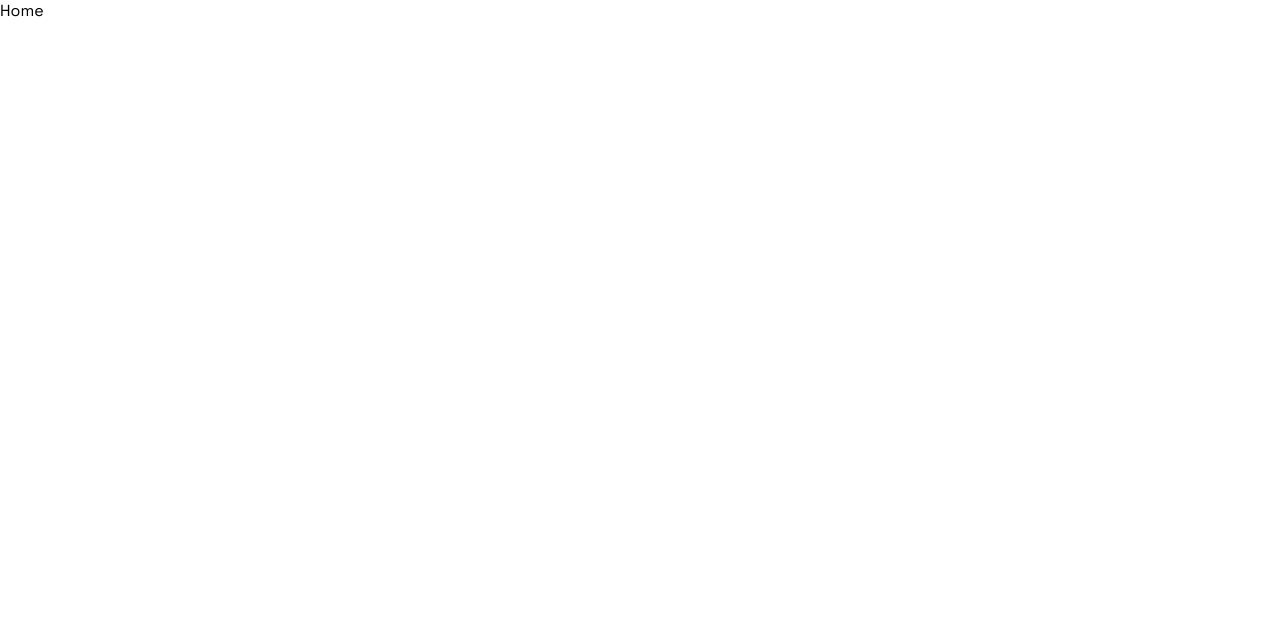
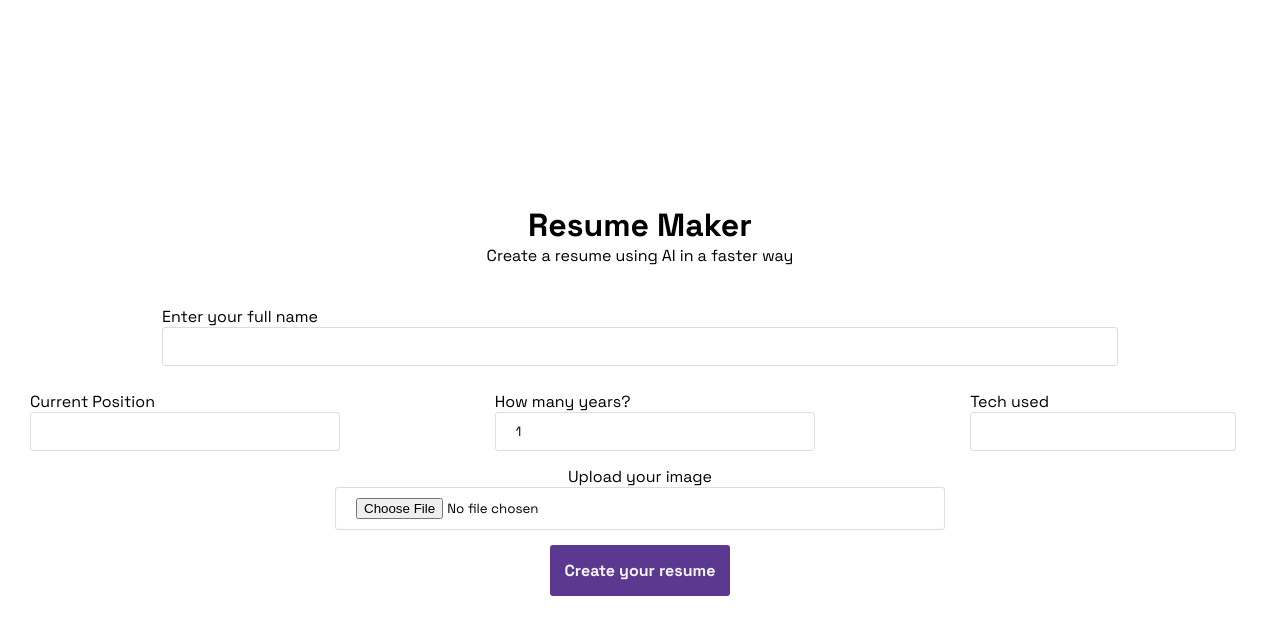
Before and after one commit to davidyao2011/resume-maker-v1, a React (Vite) app in the folder client/: page / in a window 1280 px wide. Shown: the top 634 px of the page. Built offline with nearby package versions, Linux system fonts and the light colour scheme.

Commit message:
Add home page

```diff
--- a/client/src/components/Home.js
+++ b/client/src/components/Home.js
@@ -1,7 +1,92 @@
-import React from 'react'
+import React, { useState } from "react";
+import Loading from "./Loading";
 
 export default function Home() {
+  const [fullName, setFullName] = useState("");
+  const [currentPosition, setCurrentPosition] = useState("");
+  const [currentLength, setCurrentLength] = useState(1);
+  const [currentTech, setCurrentTech] = useState("");
+  const [headshot, setHeadshot] = useState(null);
+  const [loading, setLoading] = useState(false);
+
+  const handleFormSubmit = (e) => {
+    e.preventDefault();
+    console.log({
+      fullName,
+      currentPosition,
+      currentLength,
+      currentTech,
+      headshot,
+    });
+    setLoading(true);
+  };
+  if (loading) {
+    return <Loading />;
+  }
+
   return (
-    <div>Home</div>
-  )
+    <div className="app">
+      <h1> Resume Maker</h1>
+      <p>Create a resume using AI in a faster way</p>
+      <form onSubmit={handleFormSubmit} method="POST" enctype="multipart/form">
+        <label htmlFor="fullName">Enter your full name</label>
+        <input
+          type="text"
+          required
+          name="fullName"
+          id="fullName"
+          value={fullName}
+          onChange={(e) => setFullName(e.target.value)}
+        />
+      </form>
+      <div className="nestedContainer">
+        <div>
+          <label htmlFor="currentPosition">Current Position</label>
+          <input
+            type="text"
+            required
+            name="currentPosition"
+            id="currentPosition"
+            className="currentInput"
+            value={currentPosition}
+            onChange={(e) => setCurrentPosition(e.target.value)}
+          />
+        </div>
+        <div>
+          <label htmlFor="currentLength">How many years?</label>
+          <input
+            type="number"
+            name="currentLength"
+            id="currentLength"
+            required
+            className="currentInput"
+            value={currentLength}
+            onChange={(e) => setCurrentLength(e.target.value)}
+          />
+        </div>
+        <div>
+          <label htmlFor="currentTech">Tech used</label>
+          <input
+            type="text"
+            name="currentTech"
+            id="currentTech"
+            required
+            className="currentInput"
+            value={currentTech}
+            onChange={(e) => setCurrentTech(e.target.value)}
+          />
+        </div>
+      </div>
+      <label htmlFor="photo">Upload your image</label>
+      <input
+        type="file"
+        name="photo"
+        id="photo"
+        required
+        accept="image/x-png, image/jpeg"
+        onChange={(e) => setHeadshot(e.target.files[0])}
+      />
+      <button>Create your resume</button>
+    </div>
+  );
 }
--- a/client/src/components/Loading.js
+++ b/client/src/components/Loading.js
@@ -1,7 +1,9 @@
-import React from 'react'
+import React from "react";
 
 export default function Loading() {
   return (
-    <div>Loading</div>
-  )
+    <div className="app">
+      <h2>Loading...</h2>
+    </div>
+  );
 }
```
Also changed, not shown: client/src/components/ErrorPage.js (+8 -3 lines).
